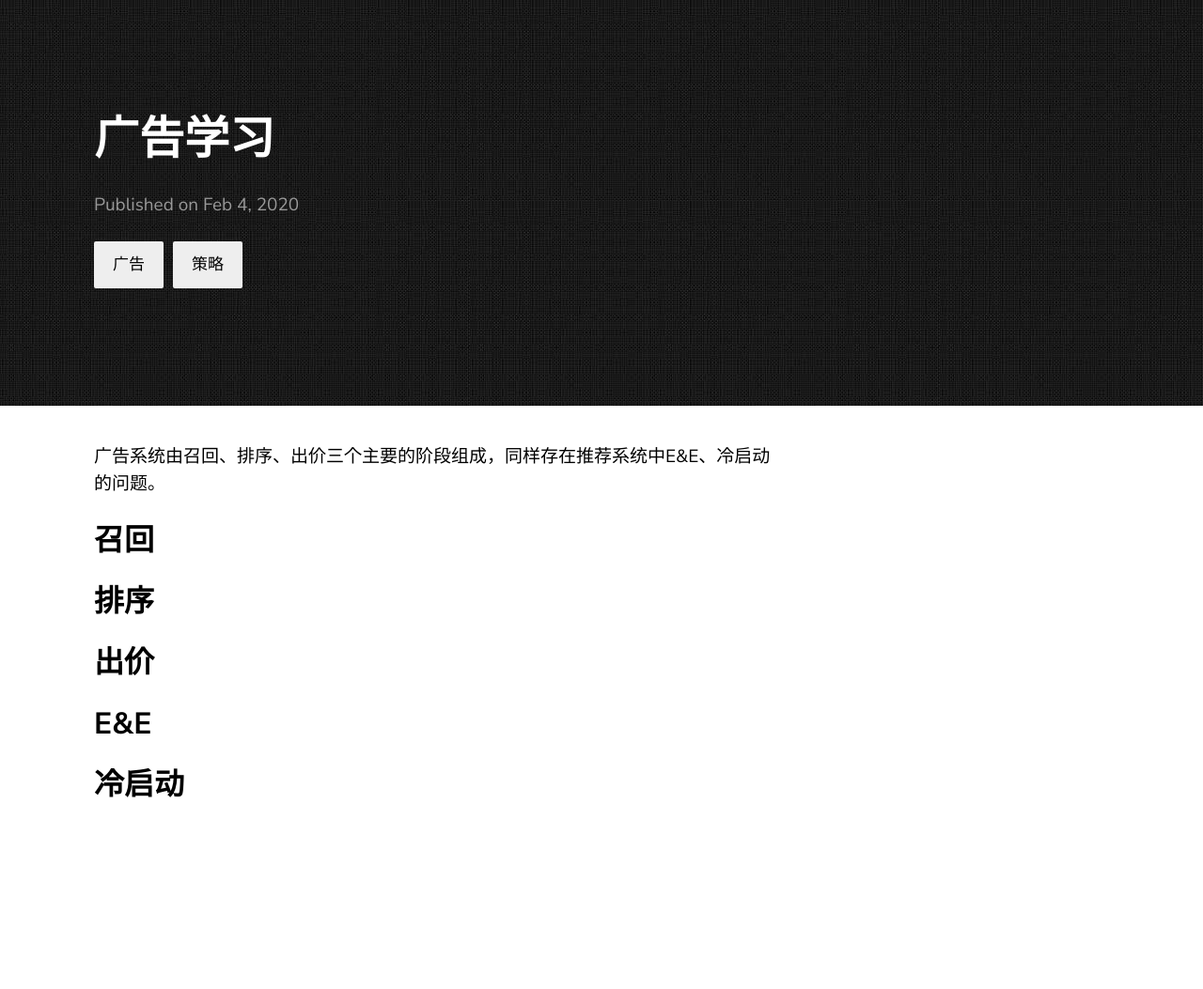
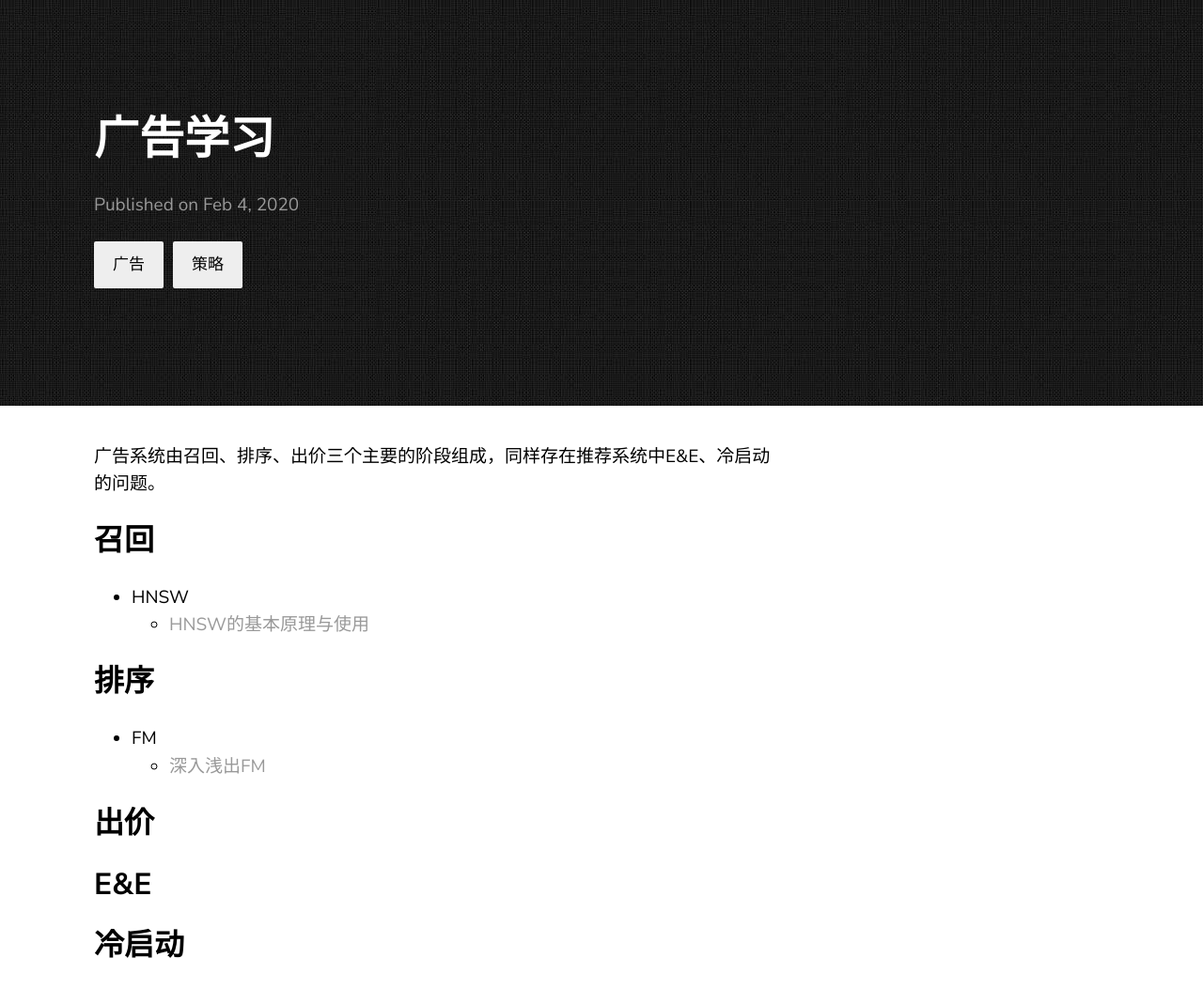
Before and after one commit to WanliTian/WanliTian.github.io, a Jekyll site: the page built from _posts/2021-02-04-ad-outline.markdown, in a window 1280 px wide. Shown: the whole page at 94% size. Built offline with Jekyll 4.4.1, drawn with Linux system fonts in a browser that asks for light colours; before the commit the page ends 900 px from its top, so only the background shows below that.

Commit message:
hnsw and fm
Change-Id: Ieda0fc7b829aed2e6261c5fb14c71cb31884ff8b

```diff
--- a/_posts/2021-02-04-ad-outline.markdown
+++ b/_posts/2021-02-04-ad-outline.markdown
@@ -8,10 +8,19 @@ categories: 广告 策略
 
 ## 召回
 
+- HNSW
+    - [HNSW的基本原理与使用](http://xzyin.top/%E7%AE%97%E6%B3%95/hnsw/)
+
+
 ## 排序
+
+- FM
+    - [深入浅出FM](http://www.52caml.com/head_first_ml/ml-chapter9-factorization-family/)
 
 ## 出价
 
+
 ## E&E
 
+
 ## 冷启动
```
